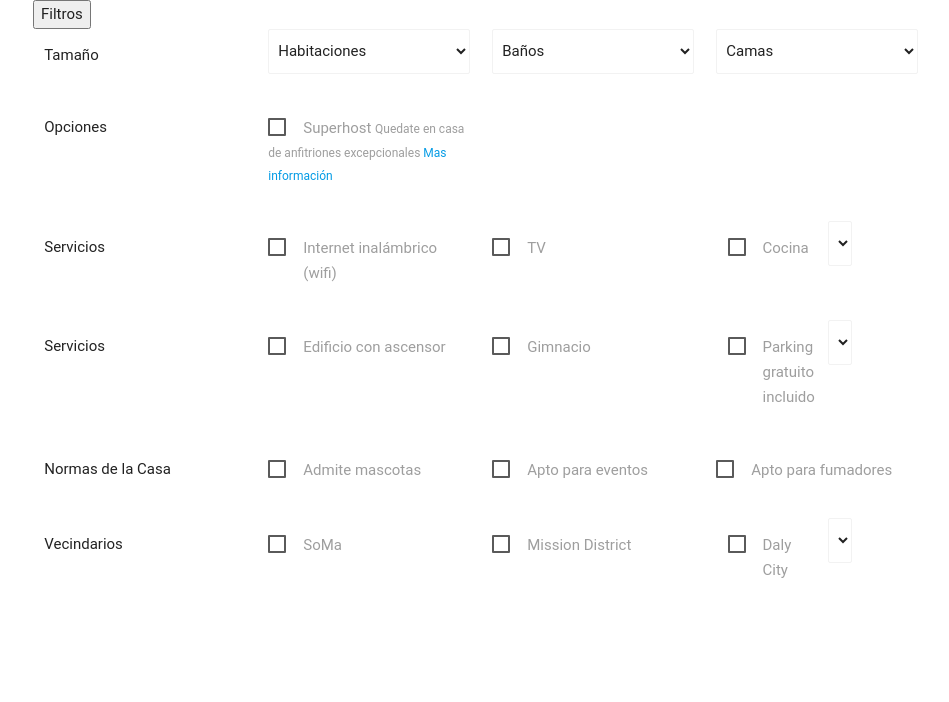
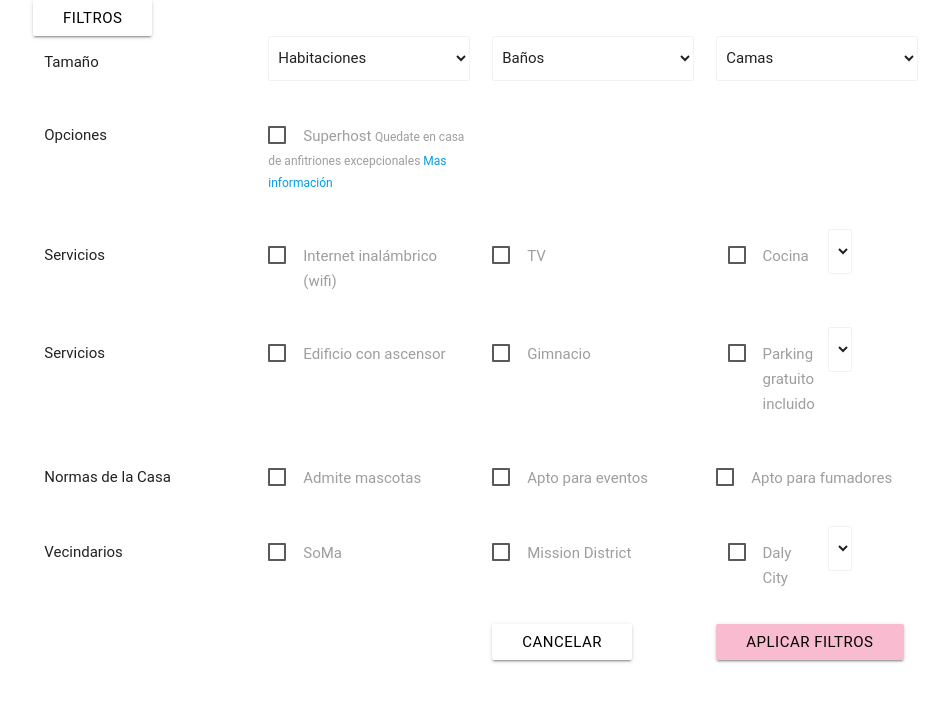
Before and after one commit to ValenMiranda/Airbnb, a website: page index-dos.html in a window 1280 px wide. Shown: the whole page, without its empty margins (159-1108 px from the left). Drawn offline with Linux system fonts and the light colour scheme; a web font is replaced by a local one.

Commit message:
seccion filtro dos ok

```diff
--- a/assets/sass/_style.scss
+++ b/assets/sass/_style.scss
@@ -1,3 +1,13 @@
+/*INICIO FILTRO DOS*/
 #flecha{
 	width:30%;
 }
+
+.filtrodos{
+	.btn{
+		background-color: white;
+		color: black;
+	}
+}
+
+/*FIN FILTRO DOS*/
--- a/index-dos.html
+++ b/index-dos.html
@@ -11,7 +11,7 @@
 	<div class="container">
 		<div class="row">
 			<div class="col l12">
-				<button>Filtros</button>
+				<a class="waves-effect waves-light btn" class="blanco">Filtros</a>
 			</div>
 			<div class="col l12">
 				<div class="col l3">
@@ -223,6 +223,25 @@
 			</div>
 		</div>
 	</div>
+	<div class="container">
+		<div class="row">
+			<div class="col l12">
+				<div class="col l3">
+				</div>
+
+				<div class="col l3">
+				</div>
+
+				<div class="col l3">
+				<a class="waves-effect waves-light btn">Cancelar</a>
+				</div>
+
+				<div class="col l3">
+				<a class="waves-effect waves-light btn pink lighten-4">Aplicar filtros</a>
+				</div>
+			</div>
+		</div>
+	</div>
 </section>
 <!--FIN Seccion filtro dos-->
 	<script src="dist/js/script.js"></script>
```
Also changed, not shown: dist/css/style.min.css.
